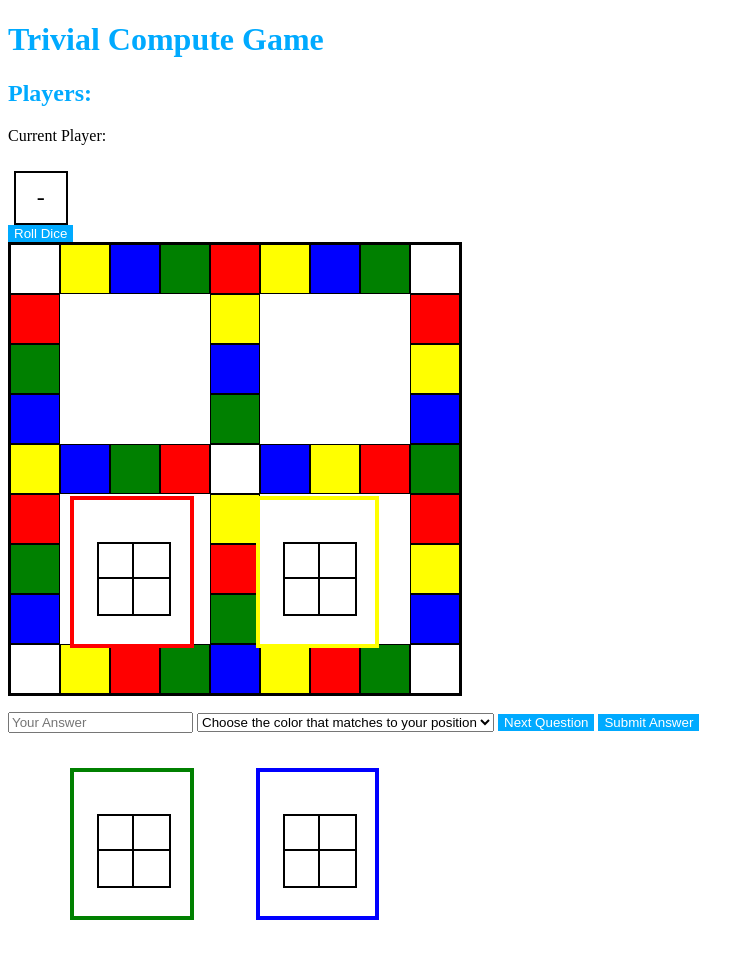
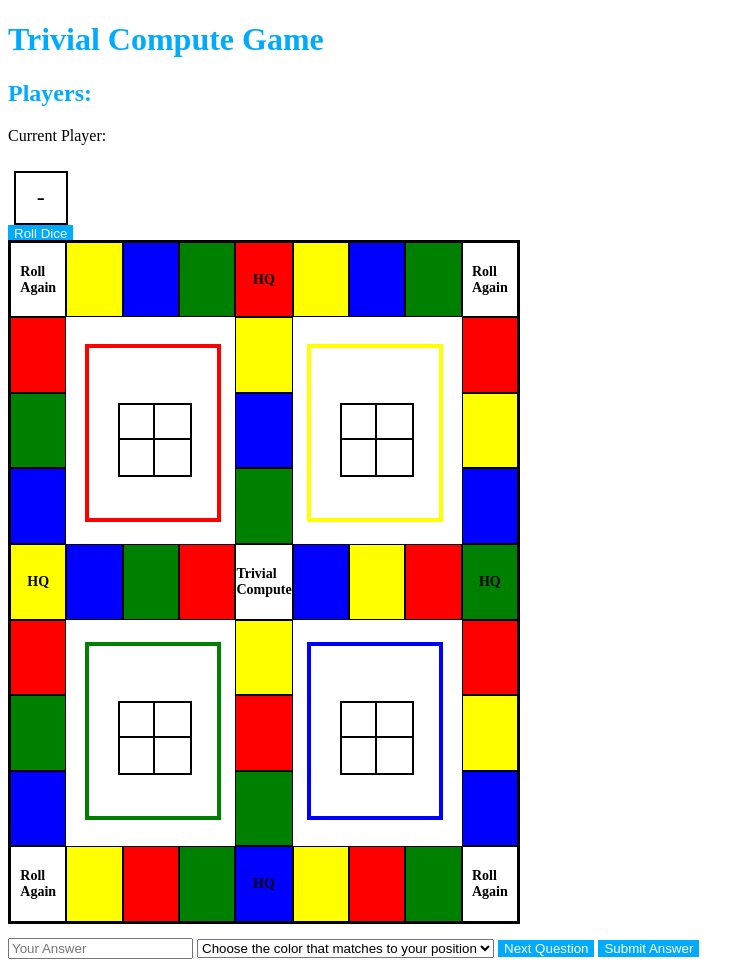
Before and after one commit to Chillfoyle/EN.605.601.81.SU24-FOUNDATIONS-OF-SOFTWARE-ENGINEERING-, a Flask app: page /game in a window 1280 px wide. Shown: the whole page, without its empty margins (0-754 px from the left). Before the commit the page ends 920 px from the top, so only its background shows below. Run offline with Flask 3, Linux system fonts and the light colour scheme; data that the repository does not hold is empty.

Commit message:
Added TokenMover class, added tokens to board

```diff
--- a/static/css/game_styles.css
+++ b/static/css/game_styles.css
@@ -1,17 +1,41 @@
+
+/* Colors */
+
+/* TODO: Make the colors brighter. They look dull...*/
+.red { background-color: red; }
+.green { background-color: green; }
+.blue { background-color: blue; }
+.yellow { background-color: yellow; }
+.white { background-color: white; }
+
+/* Game Board Styles */
+
+.game-board-container {
+    width: 40vw;
+    height: 85vh;
+    display: flex;
+    justify-content: center;
+    align-items: center;
+    position: relative;
+}
+
+/* TODO: Center the game board more in the window */
 .game-board {
-    width: 450px; /* Total width of the board */
-    height: 450px; /* Total height of the board */
+    width: 100%;
+    height: 100%;
     display: grid;
     grid-template-columns: repeat(9, 1fr); /* 9 columns */
     grid-template-rows: repeat(9, 1fr); /* 9 rows */
     border: 2px solid black;
 }
 
+/* TODO: Make the font look nicer */
 .square {
     display: flex;
     justify-content: center;
     align-items: center;
-    font-size: 24px;
+    position: relative;
+    font-size: 14px;
     font-weight: bold;
     border: 1px solid black;
 }
@@ -48,52 +83,73 @@
     color: white;
 }
 
+/* TODO: Make the font better*/
+.player-prompt-text {
+    font-size: 20px;
+    margin-bottom: 10px;
+    font-weight: bold;
+    height: 100%;
+}
+
+/* Player List Styles*/
+
+/* TODO: Make this look bigger, move over, different font */
 #players-list {
     list-style-type: none;
     padding: 0;
 }
 
-
 #players-list li {
     margin-bottom: 10px;
 }
 
-.player-action-window {
-    display: flex;
-    flex-direction: row;
-    align-items: center;
-    gap: 20px;
+/* Token Styles */
+
+/* TODO: Maybe add a shadow or something... */
+.token {
+    position: absolute;
+    width: 25px;
+    height: 25px;
+    border-radius: 50%;
+    border: 2px solid black;
 }
 
-.die-container {
+/* Token locations within the grid squares */
+
+.red-corner {
+    top: 0;
+    left: 0;
+}
+.yellow-corner {
+    top: 0;
+    right: 0;
+}
+.green-corner {
+    bottom: 0;
+    left: 0;
+}
+.blue-corner {
+    bottom: 0;
+    right: 0;
+}
+
+/* Score Window Styles */
+
+.window {
+    position: absolute;
+    width: 25%;
+    height: 25%;
     display: flex;
     flex-direction: column;
     align-items: center;
     justify-content: center;
 }
 
-.player-prompt-text {
-    font-size: 20px; /* Adjust font size as needed */
-    margin-bottom: 10px;
-    font-weight: bold;
-    height: 100%;
-}
-
-/* Style for each score window */
-.window {
-    position: absolute;
-    width: 9%; /* Adjust size as needed */
-    height: 18%; /* Adjust size as needed */
-    display: flex;
-    flex-direction: column;
-    align-items: center;
-    justify-content: center;
-}
-
+/* TODO: Cover up the score windows that are not used */
 .hide-window {
     position: absolute;
-    width: 9%; /* Adjust size as needed */
-    height: 18%; /* Adjust size as needed */
+    width: 25%;
+    height: 25%;
     display: flex;
     flex-direction: column;
     align-items: center;
@@ -104,32 +160,32 @@
 }
 
 #red-window {
-    top: 62%;
-    left: 5.5%;
+    top: 15%;
+    left: 15%;
     border: 4px solid red;
 }
 
 #yellow-window {
-    top: 62%;
-    left: 20%;
+    top: 15%;
+    right: 15%;
     border: 4px solid yellow;
 }
 
 #green-window {
-    bottom: -15%;
-    left: 5.5%;
+    bottom: 15%;
+    left: 15%;
     border: 4px solid green;
 }
 
 #blue-window {
-    bottom: -15%;
-    left: 20%;
+    bottom: 15%;
+    right: 15%;
     border: 4px solid blue;
 }
 
-/* Style for player names and squares */
+/* TODO: Better font */
 .player-name {
-    font-size: 1.5vw; /* Adjust font size as needed */
+    font-size: 1.5vw;
     margin-bottom: 10px;
     border: none !important;
 }
--- a/static/js/classes/Die.js
+++ b/static/js/classes/Die.js
@@ -1,15 +1,15 @@
 class Die {
 // Class for the die rolled during the game
 
-    constructor(elementId) {
+    constructor() {
     // Attaches JavaScript class to the die on the screen
-        this.element = document.getElementById(elementId);
+        this.element = document.getElementById("die");
         console.log("Die initialized");
     }
 
     roll() {
     // Function to simulate rolling dice visually
-        return new Promise((resolve) => {
+        return new Promise((resolve) => {  // "Promise" so function waits for it to finish
             console.log("Rolling die");
             this.displayValue("Rolling...");
 
@@ -22,7 +22,7 @@ class Die {
     }
 
     displayValue(value) {
-    /// Displays the given value
+    /// Displays the given value for the die
         this.element.textContent = value;
     }
 }
--- a/static/js/classes/GameUIController.js
+++ b/static/js/classes/GameUIController.js
@@ -1,66 +1,41 @@
 class GameUIController {
 
     constructor() {
-        // Get players from GSM
-        this.die = new Die("die");
+    // Create new GameUIController object
+
+        this.die = new Die();
+        this.tokenMover = new TokenMover();
+        this.initializeGameScreen();
+        this.setUpEventListeners();
     }
 
-    initializeGameScreen() {
-        // Tokens
-        // Scores
-        // Category list
+    setUpEventListeners() {
+    // How to handle all button clicks
+
+        document.getElementById("rollDieButton").addEventListener('click', () => this.manageDieRoll());
+        // Add as needed
     }
 
-    displayInGameMessage(messageType) {
-        // Display start message, prompt player to take turn,
-        // provide any instructions or feedback
-        if (messageType === "roll-die-prompt") {
-            const msg = `${this.currentPlayerName}, roll the die!`
-            document.getElementById("player-prompt-text").innerHTML = msg;
-        }
+    async initializeGameScreen() {
+    // Set up the game screen
 
-        if (messageType === "select-dest-prompt") {
-            const msg = `${this.currentPlayerName}, where will you move your token?<br>Click a highlighted square.`
-            document.getElementById("player-prompt-text").innerHTML = msg;
-        }
+        console.log("Fetching player information from GSM");
+        await this.fetchPlayers();
+        console.log("Displaying player names in score window");
+        this.displayPlayerNames();
+        console.log("Showing current player name on screen");
+        this.startPlayerTurn();
 
+        this.players.forEach(player => {
+        // Create each player's token and put it in the starting location
+            const token = document.createElement("div");
+            token.classList.add("token", player.token_color, `${player.token_color}-corner`);
+            this.tokenMover.placeTokenOnSquare(token, 4, 4);
+        });
     }
 
-    displayPopUp(message) {
-
-    }
-
-    updateTurnIndicator() {
-
-    }
-
-    rollDie() {  // Some of this code belongs somewhere else...
-        this.die.roll().then(() => {
-            // send number to server side?
-            // get back and display valid move set
-            this.displayInGameMessage("select-dest-prompt");
-        });
-        // player selects square, send location to server
-        // server updates location, triggers UIcontroller to move token
-    }
-
-    highlightAvailableDestinations() {
-
-    }
-
-    movePlayerToken() {
-
-    }
-
-    displayTriviaQuestion() {
-
-    }
-
-    displayTriviaAnswer() {
-
-    }
-
-    displayPlayerNames() {  // Display player names in list and in score windows
+    displayPlayerNames() {
+    // Display player names in list and in score windows
 
         let playersList = document.getElementById('players-list');
         playersList.innerHTML = '';
@@ -74,8 +49,7 @@ class GameUIController {
         });
         console.log("Successfully displayed player names on screen");
 
-        // Want to eventually hide any score windows with colors that are
-        // not being used
+        /* TODO: For TARGET - Hide score windows that are not used*/
 
         //let colorList = ["red", "yellow", "green", "blue"];
         //let playerColors = [];
@@ -97,7 +71,9 @@ class GameUIController {
         console.log("Successfully fetched player information from GSM");
     }
 
-    updateCurrentPlayer() {
+    startPlayerTurn() {
+    // Start turn for current player
+
         fetch('/get_current_player')
             .then(response => response.json())
             .then(data => {
@@ -109,8 +85,70 @@ class GameUIController {
             .catch(error => console.error('Error fetching players:', error));
     }
 
+    /* TODO: For MINIMAL - Finish updatePlayerScore */
     updatePlayerScore(playerColor, newCategoryColor) {
 
     }
 
+    displayInGameMessage(messageType) {
+        // Display start message, prompt player to take turn,
+        // provide any instructions or feedback
+        if (messageType === "roll-die-prompt") {
+            const msg = `${this.currentPlayerName}, roll the die!`
+            document.getElementById("player-prompt-text").innerHTML = msg;
+        }
+
+        if (messageType === "select-dest-prompt") {
+            const msg = `${this.currentPlayerName}, where will you move your token?<br>Click a highlighted square.`
+            document.getElementById("player-prompt-text").innerHTML = msg;
+        }
+
+        /* TODO: For MINIMAL - Add messages for Roll Again, HQ, Trivial Compute squares, winning */
+
+    }
+
+    /* TODO: For TARGET - Finish displayPopup */
+    displayPopUp(message) {
+    // For exiting the game early, or when player wins to play again
+    }
+
+    /* TODO: For MINIMAL - Finish updateTurnIndicator */
+    updateTurnIndicator() {
+
+    }
+
+    /* TODO: For MINIMAL - Finish manageDieRoll */
+    manageDieRoll() {
+
+        // Tell player to roll the die
+        this.die.roll()
+        // send roll number to server side
+        // get back valid move set
+        // display valid moves via stars on possible destination squares
+    }
+
+    /* TODO: For MINIMAL - Finish highlightMoveOptions */
+    highlightMoveOptions(validDestinations) {
+        // Clear existing stars
+        // For each destination, add a star to that square
+        this.displayInGameMessage("select-dest-prompt");
+    }
+
+    /* TODO: For MINIMAL - Finish movePlayerToken */
+    movePlayerToken(token) {
+        // player selects square
+        // send location to server
+        // server updates location, triggers UIcontroller to move token
+        // this.tokenMover.placeTokenOnSquare(token, squareRow, squareCol)
+    }
+
+    /* TODO: For MINIMAL - Finish displayTriviaQuestion */
+    displayTriviaQuestion() {
+
+    }
+
+    /* TODO: For MINIMAL - Finish displayTriviaAnswer */
+    displayTriviaAnswer() {
+
+    }
 }
--- /dev/null
+++ b/static/js/classes/TokenMover.js
@@ -0,0 +1,21 @@
+class TokenMover {
+
+    constructor() {
+    // Creates TokenMover class. Stores all grid square and token objects
+        this.squares = document.querySelectorAll(".game-board .square, .square-empty");
+        this.tokens = Array.from(document.querySelectorAll(".token"));
+    }
+
+    getSquare(row, col) {
+    // Derive the index of grid square in list given row and column
+        const index = (row * 9) + col;
+        return this.squares[index];
+    }
+
+    placeTokenOnSquare(token, squareRow, squareCol) {
+    // Puts the token on a grid square
+        const destSquare = this.getSquare(squareRow, squareCol);
+        destSquare.appendChild(token);
+    }
+
+}
--- a/static/js/game_script.js
+++ b/static/js/game_script.js
@@ -1,22 +1,7 @@
+
 document.addEventListener("DOMContentLoaded", () => {
 
     const gameUIController = new GameUIController();
     console.log("Created new GameUIController");
 
-    (async function() {
-        console.log("Fetching player information from GSM");
-        await gameUIController.fetchPlayers();
-        console.log("Displaying player names in score window");
-        gameUIController.displayPlayerNames();
-        console.log("Showing current player name on screen");
-        gameUIController.updateCurrentPlayer();
-    })();
-
-    const rollButton = document.getElementById('rollDieButton');
-    if (rollButton) {
-        rollButton.addEventListener('click', () => {
-            gameUIController.rollDie();
-        });
-    }
-
 });
--- a/static/py/GameCategory.py
+++ b/static/py/GameCategory.py
@@ -28,10 +28,10 @@ class GameCategory:
         pass
 
     def get_next_question(self):
-        """Return next question in question_list"""
+        """Return next question and answer in question_list"""
         next_q = self.question_list[self.current_question]
         self.current_question += 1
-        return next_q
+        return next_q.question_text, next_q.answer_text
 
     def __repr__(self):
         """Return a string representation of the GameCategory object"""
--- a/templates/game.html
+++ b/templates/game.html
@@ -7,23 +7,11 @@
 </head>
 <body>
     <h1 style="color:rgb(0, 170, 255)";>Trivial Compute Game</h1>
+
+    <!--- TODO for MINIMAL: Replace fetchQuestion/checkAnswer with call to GameCategory --->
+    <!--- TODO for MINIMAL: Add turn logic --->
+    <!--- TODO for MINIMAL: Create Question Creator classes, move add category/question code there --->
     <script>
-
-        <!-- Moved this function to Die.js -->
-
-<!--        let players = [];-->
-
-<!--        // Function to simulate rolling dice visually-->
-<!--        function rollDice() {-->
-<!--            const diceElement = document.getElementById('dice');-->
-<!--            diceElement.textContent = 'Rolling...';-->
-<!--            -->
-<!--            setTimeout(() => {-->
-<!--                const diceRoll = Math.floor(Math.random() * 6) + 1; // Roll dice from 1 to 6-->
-<!--                diceElement.textContent = diceRoll;-->
-<!--                document.getElementById('last-roll').textContent = diceRoll;-->
-<!--            }, 1000); // Simulate dice roll delay for 1 second-->
-<!--        }-->
 
         function fetchQuestion() {
             let category = document.getElementById('category').value;
@@ -41,12 +29,10 @@
                 .catch(error => console.error('Error:', error));
         }
 
-
         function checkAnswer() {
             let userAnswer = document.getElementById('answer').value.trim();
             let correctAnswer = sessionStorage.getItem('currentAnswer');
             let currentPlayer = getCurrentPlayer();
-
 
             if (!userAnswer) {
                 alert('Please enter your answer.');
@@ -188,19 +174,19 @@
 
 
     <!-- <div id="game-board"> -->
+    <div class="game-board-container">
         <div class="game-board">
-        <!-- TODO: -->
             <!-- Display game board, player tokens, etc. -->
             <!-- First row -->
-        <div class="square white"></div>
+            <div class="square white">Roll<br>Again</div>
             <div class="square yellow"></div>
             <div class="square blue"></div>
             <div class="square green"></div>
-        <div class="square red"></div>
+            <div class="square red">HQ</div>
             <div class="square yellow"></div>
             <div class="square blue"></div>
             <div class="square green"></div>
-        <div class="square white"></div>
+            <div class="square white">Roll<br>Again</div>
 
 
             <!-- Second row -->
@@ -240,15 +226,15 @@
 
 
             <!-- Fifth row -->
-        <div class="square yellow"></div>
+            <div class="square yellow">HQ</div>
             <div class="square blue"></div>
             <div class="square green"></div>
             <div class="square red"></div>
-        <div class="square white"></div>
+            <div class="square white">Trivial<br>Compute</div>
             <div class="square blue"></div>
             <div class="square yellow"></div>
             <div class="square red"></div>
-        <div class="square green"></div>
+            <div class="square green">HQ</div>
 
 
             <!-- Sixth row -->
@@ -263,8 +249,6 @@
             <div class="square red"></div>
 
 
-
-
             <!-- Seventh row -->
             <div class="square green"></div>
             <div class="square-empty white"></div>
@@ -275,8 +259,6 @@
             <div class="square-empty white"></div>
             <div class="square-empty white"></div>
             <div class="square yellow"></div>
-
-
 
 
             <!-- Eighth row -->
@@ -291,19 +273,18 @@
             <div class="square blue"></div>
 
 
-
-
             <!-- Ninth row -->
-        <div class="square white"></div>
+            <div class="square white">Roll<br>Again</div>
             <div class="square yellow"></div>
             <div class="square red"></div>
             <div class="square green"></div>
-        <div class="square blue"></div>
+            <div class="square blue">HQ</div>
             <div class="square yellow"></div>
             <div class="square red"></div>
             <div class="square green"></div>
-        <div class="square white"></div>
+            <div class="square white">Roll<br>Again</div>
 
+        </div>
         <!--- <div class="hide-window" id="red-hide-window"></div>--->
         <div class="window" id="red-window">
             <div class="player-name" id="red-player"></div>
@@ -348,7 +329,6 @@
             </div>
         </div>
 
-
     </div>
 
     <div id="question-container">
@@ -365,6 +345,7 @@
         <button class="button" onclick="checkAnswer()">Submit Answer</button>
     </div>
 </body>
+<script src="{{ url_for('static', filename='js/classes/TokenMover.js') }}"></script>
 <script src="{{ url_for('static', filename='js/classes/GameUIController.js') }}"></script>
 <script src="{{ url_for('static', filename='js/classes/Die.js') }}"></script>
 <script src="{{ url_for('static', filename='js/game_script.js') }}"></script>
```
Also changed, not shown: other parts of static/css/game_styles.css (+24 -28 lines). Lines whose indentation alone changed are shown as unchanged.
